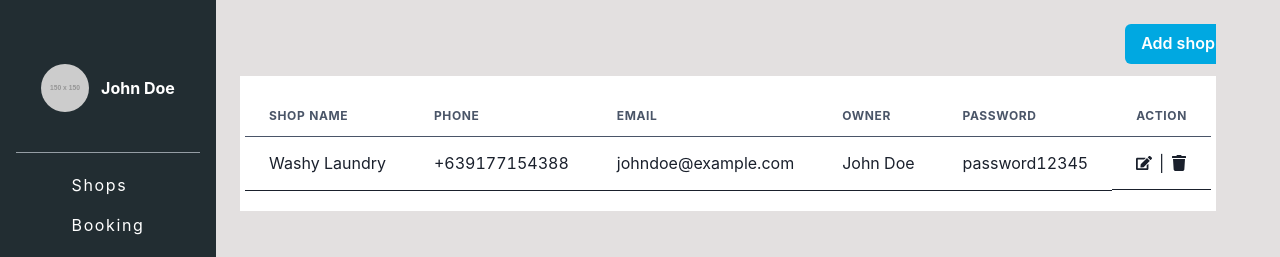
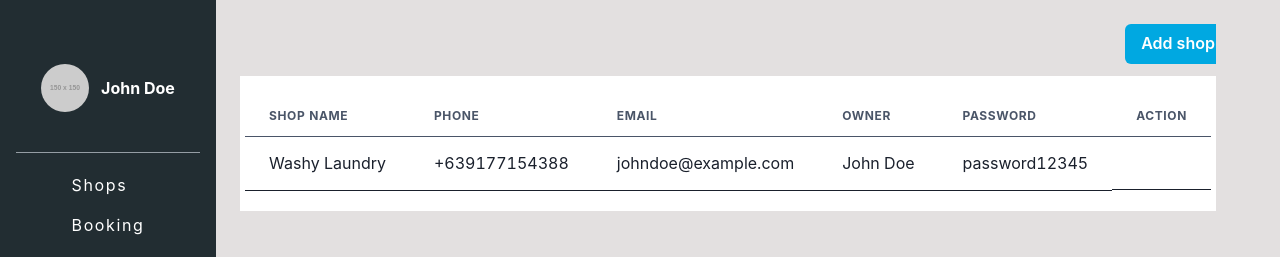
Before and after one commit to Laundrive-Engineering/laundry-shop-app, a Next.js app: page /admin/shops in a window 1280 px wide. Shown: the top 257 px of the page. Built offline with nearby package versions, Linux system fonts and the light colour scheme.

Commit message:
Data table enhancements

```diff
--- a/src/components/elements/Table/index.tsx
+++ b/src/components/elements/Table/index.tsx
@@ -8,9 +8,11 @@ import {
     Td,
     TableContainer,
 } from '@chakra-ui/react';
-import { FaEdit, FaTrash } from 'react-icons/fa';
+import {FaEdit, FaTrash} from 'react-icons/fa';
 
-import { ShopData } from '@/components/modules/interface';
+import {BaseData, ShopData} from '@/components/modules/interface';
+import Any = jasmine.Any;
+import {JSXElement} from "@babel/types";
 
 type Props = {
     headers: string[];
@@ -19,6 +21,57 @@ type Props = {
     handleEdit?: (data: ShopData) => void;
     // eslint-disable-next-line no-unused-vars
     handleDelete?: (data: ShopData) => void;
+};
+
+type DataTableProps = {
+    headers: string[];
+    values: BaseData[];
+    onSetupDataRow: (value: BaseData) => JSX.Element[];
+    onEditRow?: (rowData: BaseData) => JSX.Element;
+    onDeleteRow?: (rowData: BaseData) => JSX.Element;
+}
+
+const DataTable: React.FC<DataTableProps> = ({
+                                                 headers,
+                                                 values,
+                                                 onSetupDataRow,
+                                                 onEditRow,
+                                                 onDeleteRow
+                                             }) => {
+    return (
+        <TableContainer bg="white" borderRadius={5} padding={5} overflowX="auto">
+            <Table variant="simple" colorScheme="white">
+                <Thead>
+                    <Tr>
+                        {headers.map((header, index) => <Th key={index}>{header}</Th>)}
+                    </Tr>
+                </Thead>
+                <Tbody>
+                    {values.map((rowData) => (
+                        <Tr key={rowData.id}>
+                            {onSetupDataRow(rowData)}
+                            <Td display="flex" justifyContent="space-between">
+                                <div>
+                                    &nbsp;
+                                    {onEditRow && (
+                                        <button onClick={() => onEditRow(rowData)}>
+                                            <FaEdit/>
+                                        </button>
+                                    )}
+                                    {onEditRow && onDeleteRow && (<p>|</p>)}
+                                    {onDeleteRow && (
+                                        <button onClick={() => onDeleteRow(rowData)}>
+                                            <FaTrash/>
+                                        </button>
+                                    )}
+                                </div>
+                            </Td>
+                        </Tr>
+                    ))}
+                </Tbody>
+            </Table>
+        </TableContainer>
+    );
 };
 
 const CustomTable: React.FC<Props> = ({
@@ -50,13 +103,13 @@ const CustomTable: React.FC<Props> = ({
                             <Td display="flex" justifyContent="space-between">
                                 {handleEdit && (
                                     <button onClick={() => handleEdit(row)}>
-                    <FaEdit />
+                                        <FaEdit/>
                                     </button>
                                 )}
                                 |
                                 {handleDelete && (
                                     <button onClick={() => handleDelete(row)}>
-                    <FaTrash />
+                                        <FaTrash/>
                                     </button>
                                 )}
                             </Td>
@@ -68,4 +121,4 @@ const CustomTable: React.FC<Props> = ({
     );
 };
 
-export default CustomTable;
+export default DataTable;
--- a/src/components/modules/admin/shops/List.tsx
+++ b/src/components/modules/admin/shops/List.tsx
@@ -1,7 +1,9 @@
-import CustomTable from '@/components/elements/Table';
-import { ShopData } from '../../interface';
+import {Td, Tr} from '@chakra-ui/react';
+import DataTable from '@/components/elements/Table';
+import {ShopData} from '../../interface';
 
 import AddShop from './partials/Add';
+import React from "react";
 
 const List: React.FC = () => {
     const tableHeaders: string[] = [
@@ -25,15 +27,18 @@ const List: React.FC = () => {
 
     return (
         <div>
-      <AddShop />
-      <CustomTable
+            <AddShop/>
+            <DataTable
                 headers={tableHeaders}
-        data={tableData}
-        handleEdit={(data) => {
-          console.log('data', data);
-        }}
-        handleDelete={(data) => {
-          console.log('data', data);
+                values={tableData}
+                onSetupDataRow={(shopData) => {
+                    let fields: JSX.Element[] = [];
+                    Object.entries(shopData as ShopData).map(([key, value], index) => {
+                        if (key !== 'id') {
+                            fields.push(<Td key={index}>{value}</Td>)
+                        }
+                    })
+                    return fields
                 }}
             />
         </div>
--- a/src/styles/global.css
+++ b/src/styles/global.css
@@ -20,6 +20,7 @@ a {
 
 a:hover {
   text-decoration: none;
+  color: #ffffff;
 }
 
 .avatar-container {
```
Also changed, not shown: src/components/layouts/Sidebar.tsx (+20 -21 lines), src/components/modules/interface.ts (+12 -1 lines), src/components/modules/shop/Bookings.tsx (added, +45 -0 lines), src/pages/shop/index.tsx (added, +7 -0 lines). Lines whose indentation alone changed are shown as unchanged.
